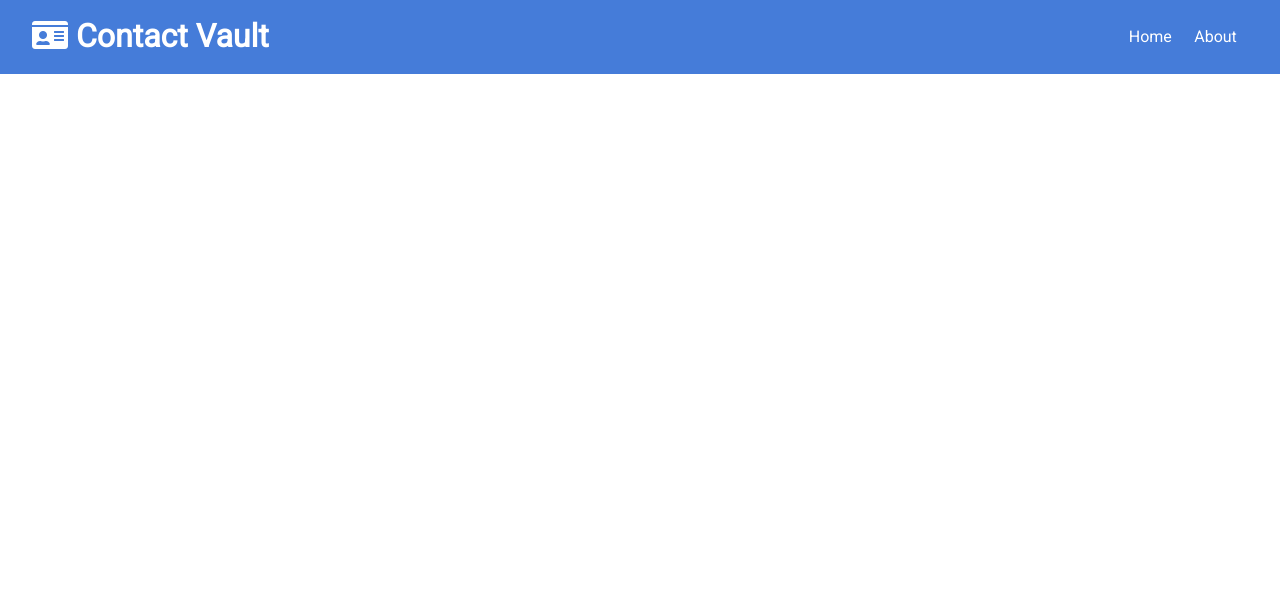
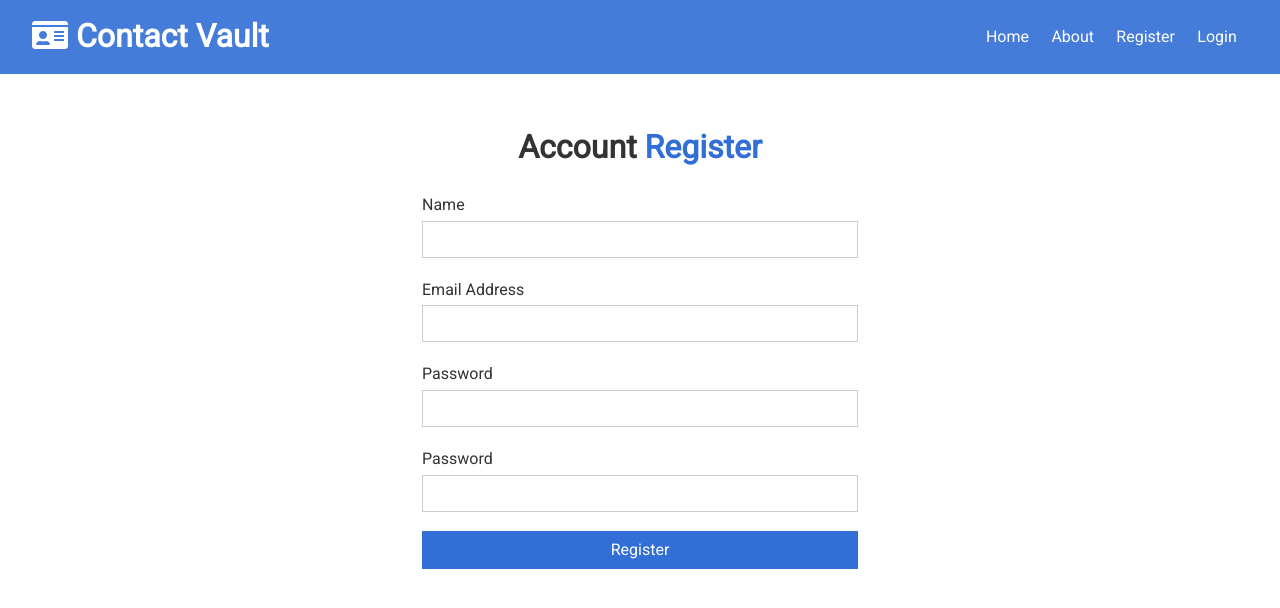
Before and after one commit to kuyabasit/contact-vault, a React (Create React App) app in the folder client/: page /register in a window 1280 px wide. Shown: the top 608 px of the page. Built offline with nearby package versions, Linux system fonts and the light colour scheme; the HTML template or start-up script is replaced by a standard one.

Commit message:
login & register components

```diff
--- a/client/src/App.css
+++ b/client/src/App.css
@@ -336,6 +336,27 @@
   font: inherit;
 }
 
+.form-group {
+  margin: 1.2rem 0;
+}
+
+.form-group input {
+  margin: 0.2rem 0;
+}
+
+.form-container {
+  max-width: 500px;
+  margin: 2rem auto;
+  overflow: hidden;
+  padding: 0 2rem;
+}
+
+.form-container h1,
+h2,
+h3 {
+  text-align: center;
+}
+
 table th,
 table td {
   padding: 1rem;
--- a/client/src/App.js
+++ b/client/src/App.js
@@ -3,6 +3,8 @@
 import Home from './components/pages/Home';
 import About from './components/pages/About';
 import Navbar from './components/layout/Navbar';
+import Register from './components/auth/Register';
+import Login from './components/auth/Login';
 
 import ContactState from './context/contact/ContactState';
 import AuthState from './context/auth/AuthState';
@@ -20,6 +22,8 @@
               <Switch>
                 <Route exact path='/' component={Home} />
                 <Route exact path='/about' component={About} />
+                <Route exact path='/register' component={Register} />
+                <Route exact path='/login' component={Login} />
               </Switch>
             </div>
           </div>
--- /dev/null
+++ b/client/src/components/auth/Login.js
@@ -0,0 +1,47 @@
+import React, { useState } from 'react';
+
+const Login = () => {
+  const [user, setUser] = useState({
+    email: '',
+    password: '',
+  });
+
+  const { email, password } = user;
+
+  const onChange = (e) => setUser({ ...user, [e.target.name]: e.target.value });
+
+  const onSubmit = (e) => {
+    e.preventDefault();
+    console.log('Login Submit');
+  };
+
+  return (
+    <div className='form-container'>
+      <h1>
+        Account <span className='text-primary'>Login</span>
+      </h1>
+      <form onSubmit={onSubmit}>
+        <div className='form-group'>
+          <label htmlFor='email'>Email Address</label>
+          <input type='email' name='email' value={email} onChange={onChange} />
+        </div>
+        <div className='form-group'>
+          <label htmlFor='password'>Password</label>
+          <input
+            type='password'
+            name='password'
+            value={password}
+            onChange={onChange}
+          />
+        </div>
+        <input
+          type='submit'
+          value='Login'
+          className='btn btn-primary btn-block'
+        />
+      </form>
+    </div>
+  );
+};
+
+export default Login;
--- /dev/null
+++ b/client/src/components/auth/Register.js
@@ -0,0 +1,62 @@
+import React, { useState } from 'react';
+
+const Register = () => {
+  const [user, setUser] = useState({
+    name: '',
+    email: '',
+    password: '',
+    password2: '',
+  });
+
+  const { name, email, password, password2 } = user;
+
+  const onChange = (e) => setUser({ ...user, [e.target.name]: e.target.value });
+
+  const onSubmit = (e) => {
+    e.preventDefault();
+    console.log('Register Submit');
+  };
+
+  return (
+    <div className='form-container'>
+      <h1>
+        Account <span className='text-primary'>Register</span>
+      </h1>
+      <form onSubmit={onSubmit}>
+        <div className='form-group'>
+          <label htmlFor='name'>Name</label>
+          <input type='text' name='name' value={name} onChange={onChange} />
+        </div>
+        <div className='form-group'>
+          <label htmlFor='email'>Email Address</label>
+          <input type='email' name='email' value={email} onChange={onChange} />
+        </div>
+        <div className='form-group'>
+          <label htmlFor='password'>Password</label>
+          <input
+            type='password'
+            name='password'
+            value={password}
+            onChange={onChange}
+          />
+        </div>
+        <div className='form-group'>
+          <label htmlFor='password2'>Password</label>
+          <input
+            type='password'
+            name='password2'
+            value={password2}
+            onChange={onChange}
+          />
+        </div>
+        <input
+          type='submit'
+          value='Register'
+          className='btn btn-primary btn-block'
+        />
+      </form>
+    </div>
+  );
+};
+
+export default Register;
--- a/client/src/components/layout/Navbar.js
+++ b/client/src/components/layout/Navbar.js
@@ -12,6 +12,8 @@
         <li>
           <Link to='/'>Home</Link>
           <Link to='/about'>About</Link>
+          <Link to='/register'>Register</Link>
+          <Link to='/login'>Login</Link>
         </li>
       </ul>
     </div>
```
